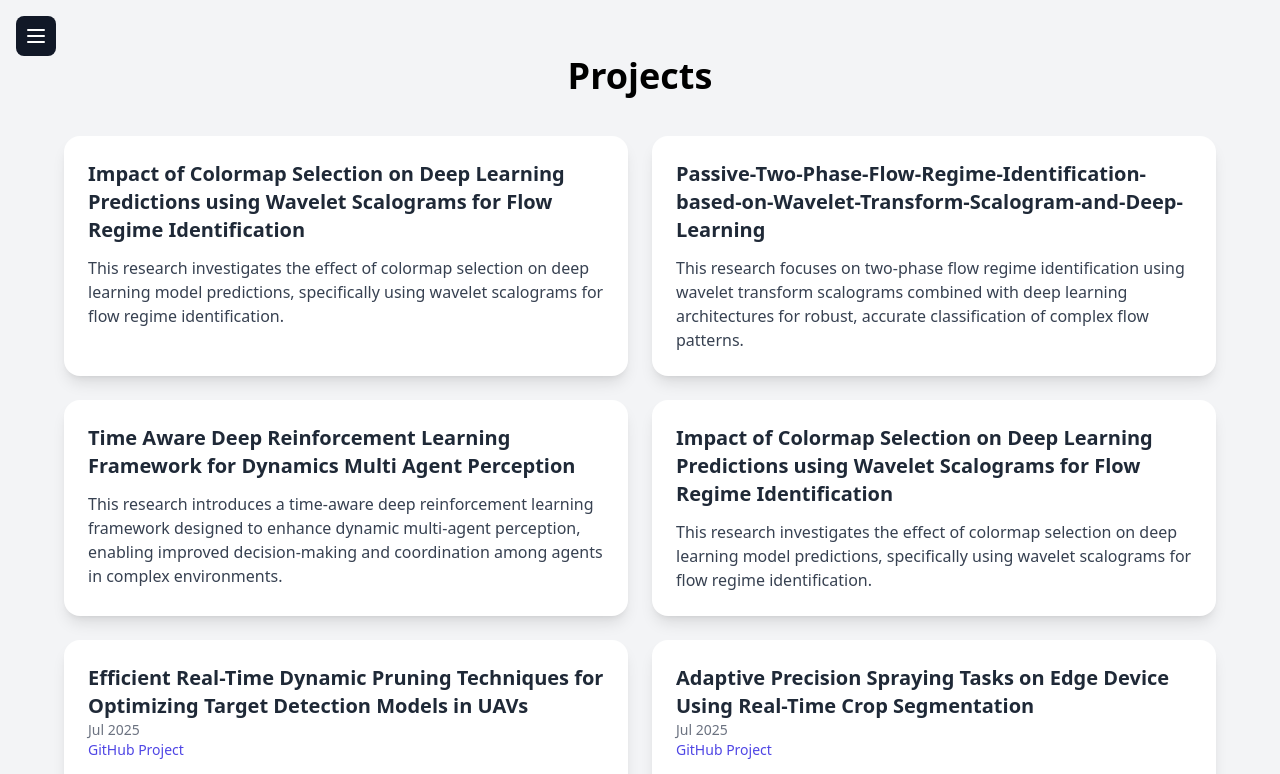
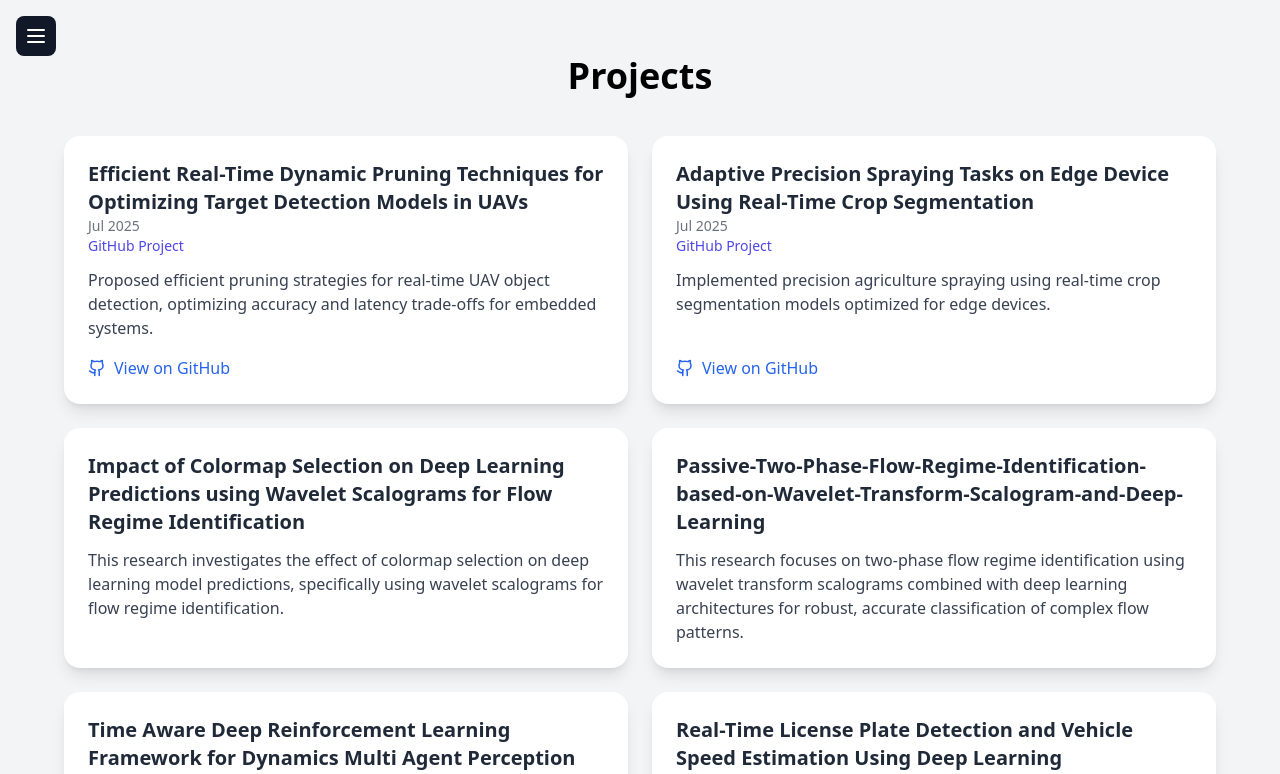
Before and after one commit to AhmedWaqarRao/AhmedWaqarRao.github.io, a React (Create React App) app in the folder ahmadwaqar/: page /projects in a window 1280 px wide. Shown: the top 774 px of the page. Built offline with nearby package versions, Linux system fonts and the light colour scheme.

Commit message:
version 7

```diff
--- a/ahmadwaqar/src/pages/projects.tsx
+++ b/ahmadwaqar/src/pages/projects.tsx
@@ -11,6 +11,20 @@ interface Project {
 }
 
 const projects: Project[] = [
+  {
+    title: "Efficient Real-Time Dynamic Pruning Techniques for Optimizing Target Detection Models in UAVs",
+    period: "Jul 2025",
+    institution: "GitHub Project",
+    description: "Proposed efficient pruning strategies for real-time UAV object detection, optimizing accuracy and latency trade-offs for embedded systems.",
+    github: "https://github.com/AhmedWaqarRao/Efficient-Real-Time-Dynamic-Pruning-Techniques-for-Optimizing-Target-Detection-Models-in-UAVs",
+  },
+  {
+    title: "Adaptive Precision Spraying Tasks on Edge Device Using Real-Time Crop Segmentation",
+    period: "Jul 2025",
+    institution: "GitHub Project",
+    description: "Implemented precision agriculture spraying using real-time crop segmentation models optimized for edge devices.",
+    github: "https://github.com/AhmedWaqarRao/Adaptive-Precision-Spraying-Tasks-on-Edge-Device-Using-Real-Time-Crop-Segmentation",
+  },
   {
     title:
       "Impact of Colormap Selection on Deep Learning Predictions using Wavelet Scalograms for Flow Regime Identification",
@@ -32,26 +46,9 @@ const projects: Project[] = [
       "This research introduces a time-aware deep reinforcement learning framework designed to enhance dynamic multi-agent perception, enabling improved decision-making and coordination among agents in complex environments.",
 
   },
-  {
-    title:
-      "Impact of Colormap Selection on Deep Learning Predictions using Wavelet Scalograms for Flow Regime Identification",
-    description:
-      "This research investigates the effect of colormap selection on deep learning model predictions, specifically using wavelet scalograms for flow regime identification.",
-  },
-  {
-    title: "Efficient Real-Time Dynamic Pruning Techniques for Optimizing Target Detection Models in UAVs",
-    period: "Jul 2025",
-    institution: "GitHub Project",
-    description: "Proposed efficient pruning strategies for real-time UAV object detection, optimizing accuracy and latency trade-offs for embedded systems.",
-    github: "https://github.com/AhmedWaqarRao/Efficient-Real-Time-Dynamic-Pruning-Techniques-for-Optimizing-Target-Detection-Models-in-UAVs",
-  },
-  {
-    title: "Adaptive Precision Spraying Tasks on Edge Device Using Real-Time Crop Segmentation",
-    period: "Jul 2025",
-    institution: "GitHub Project",
-    description: "Implemented precision agriculture spraying using real-time crop segmentation models optimized for edge devices.",
-    github: "https://github.com/AhmedWaqarRao/Adaptive-Precision-Spraying-Tasks-on-Edge-Device-Using-Real-Time-Crop-Segmentation",
-  },
+
+
+
   {
     title: "Real-Time License Plate Detection and Vehicle Speed Estimation Using Deep Learning",
     period: "Jul 2025",
```
